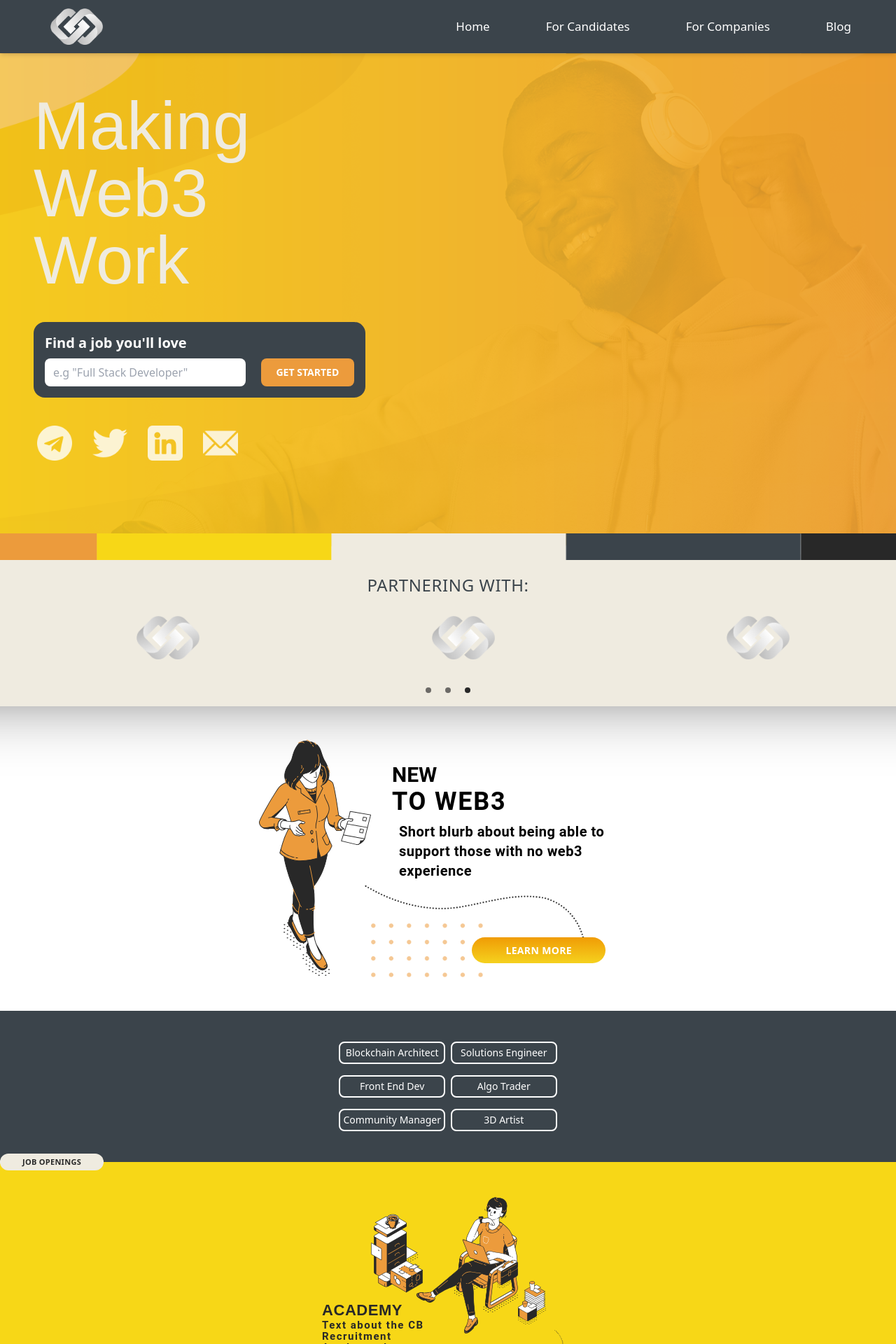
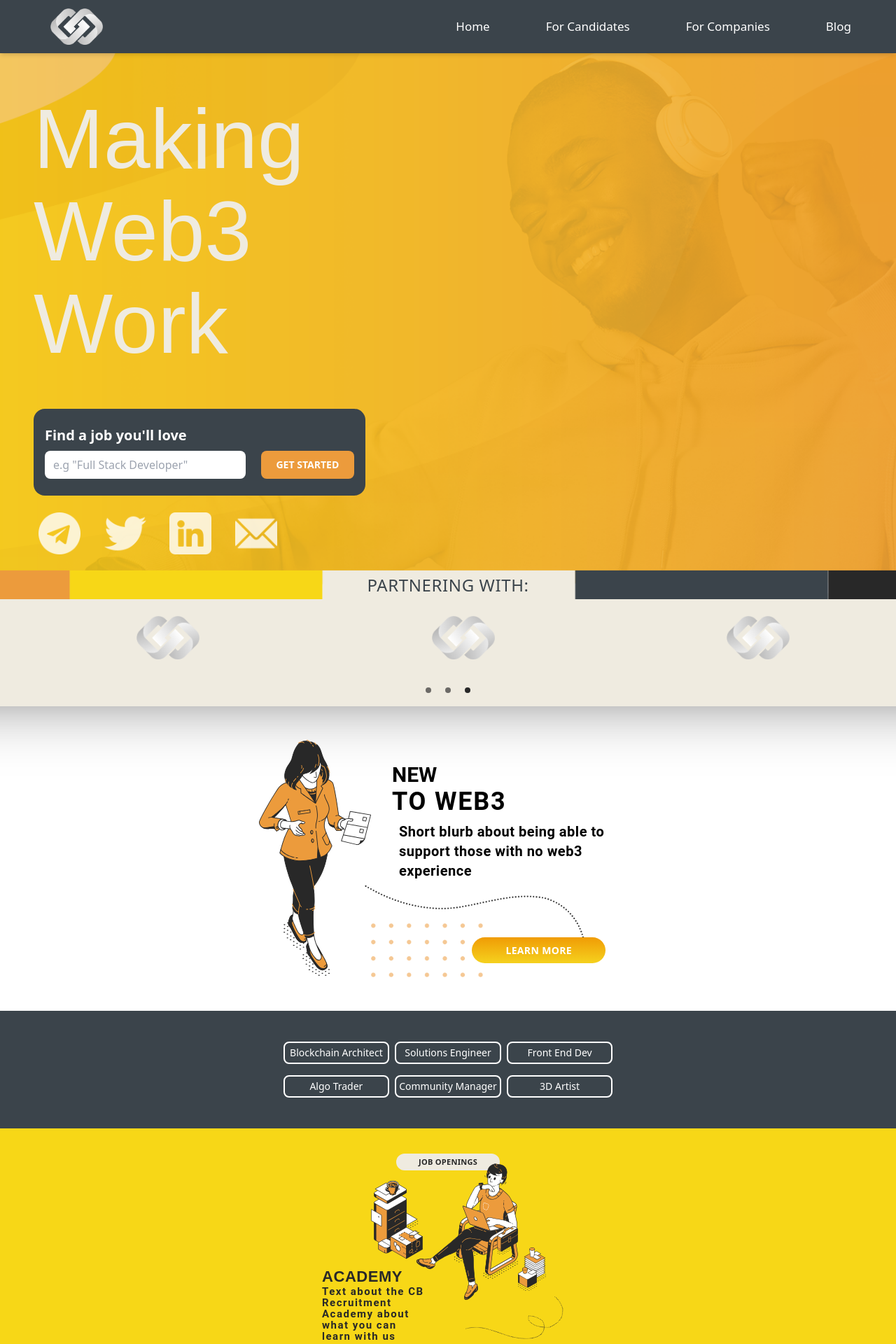
Before and after one commit to CBRecruitment/cb-recruitment, a Next.js app: page / in a window 1280 px wide. Shown: the top 1920 px of the page at 70% size. Built offline with nearby package versions, Linux system fonts and the light colour scheme.

Commit message:
Responsive tablet

```diff
--- a/components/General/SocialMediaIcons.tsx
+++ b/components/General/SocialMediaIcons.tsx
@@ -4,10 +4,10 @@ import React from 'react';
 
 const SocialMediaIcons = () => {
   return (
-    <div className='flex justify-around w-[90%] mx-auto space-x-5 mt-10 pb-10 sm:w-[60%] sm:mx-0 md:w-[40%] lg:w-[30%] xl:w-[25%] 2xl:w-[20%] opacity-80'>
+    <div className='flex justify-around w-[80%] mx-auto space-x-5 mt-6 pb-14 sm:w-[55%] sm:mx-0 md:w-[40%] md:mb-2 lg:w-[40%] xl:w-[30%] 2xl:w-[25%] opacity-80'>
       <Link href='https://t.me/CBR_Jobs' target='_blank'>
         <Image
-          className='hover:scale-110 ease-in-out duration-200'
+          className='hover:scale-110 ease-in-out duration-200 lg:w-[60px]'
           src={'/assets/branding/telegram-white.png'}
           alt='Telegram logo'
           width={50}
@@ -16,7 +16,7 @@ const SocialMediaIcons = () => {
       </Link>
       <Link href='https://twitter.com/cb_recruitment_' target='_blank'>
         <Image
-          className='hover:scale-110 ease-in-out duration-200'
+          className='hover:scale-110 ease-in-out duration-200 lg:w-[60px]'
           src={'/assets/branding/twitter-white.png'}
           alt='Twitter logo'
           width={50}
@@ -25,7 +25,7 @@ const SocialMediaIcons = () => {
       </Link>
       <Link href='https://www.linkedin.com/company/80659134' target='_blank'>
         <Image
-          className='hover:scale-110 ease-in-out duration-200'
+          className='hover:scale-110 ease-in-out duration-200 lg:w-[60px]'
           src={'/assets/branding/linkedin-white.png'}
           alt='LinkedIn logo'
           width={50}
@@ -34,7 +34,7 @@ const SocialMediaIcons = () => {
       </Link>
       <Link href='mailto:info@cbrecruitment.com' target='_blank'>
         <Image
-          className='hover:scale-110 ease-in-out duration-200'
+          className='hover:scale-110 ease-in-out duration-200 lg:w-[60px]'
           src={'/assets/branding/email-white.png'}
           alt='Email logo'
           width={50}
--- a/components/Home/Hero/Hero.module.css
+++ b/components/Home/Hero/Hero.module.css
@@ -10,9 +10,27 @@
 }
 
 @media screen and (min-width: 450px) {
-    .bg {
-      background: url('/assets/branding/hero_banner.png');
-      background-position: center;
-      background-size: cover;
+  .bg {
+    background: url('/assets/branding/hero_banner.png');
+    background-position: center;
+    background-size: cover;
+  }
+}
+
+/*******************
+      PORTRAIT
+********************/
+
+
+@media screen and (min-width: 600px) {
+  @media screen and (orientation: portrait) {
+    .portrait {
+      padding-top: 4em;
     }
+    .tablet {
+      font-size: 120px;
+      line-height: 1.3;
+      margin-bottom: 0.5em;
+    }
+  }
 }
--- a/components/Home/Hero/Hero.tsx
+++ b/components/Home/Hero/Hero.tsx
@@ -4,15 +4,19 @@ import SocialMediaIcons from '../../General/SocialMediaIcons';
 import styles from './Hero.module.css';
 import Nav from '../../Navbar/Nav';
 import clsx from 'clsx';
-import Partners from '../Partners/Partners';
 
 const Hero = () => {
   return (
     <div className='md:flex md:flex-col md:h-screen'>
       <Nav />
       <div className={clsx('md:flex-grow', styles.bg)}>
-        <div className='w-[92.5%] m-auto pt-14'>
-          <h1 className='text-[var(--cream)] w-[30%] text-left Anton-Regular text-7xl leading-[1.1] lg:w-[10%] lg:text-8xl 2xl:text-9xl 2xl:leading-[1.2]'>
+        <div className={clsx('w-[92.5%] m-auto pt-10', styles.portrait)}>
+          <h1
+            className={clsx(
+              'text-[var(--cream)] w-[30%] text-left Anton-Regular leading-[1.1] text-[80px] md:text-[120px] md:mt-4 lg:mb-14',
+              styles.tablet
+            )}
+          >
             Making Web3 Work
           </h1>
           <HeroSearchBar />
--- a/components/Home/Hero/HeroSearchBar.tsx
+++ b/components/Home/Hero/HeroSearchBar.tsx
@@ -10,7 +10,7 @@ const HeroSearchBar = () => {
   };
 
   return (
-        <div className='flex flex-col mx-auto bg-[var(--gray)] rounded-2xl p-4 mt-10 sm:w-[60%] sm:mx-0 md:w-[55%] lg:w-[50%] xl:w-[40%] 2xl:w-[30%]'>
+    <div className='flex flex-col mx-auto bg-[var(--gray)] rounded-2xl p-4 mt-4 sm:w-[60%] sm:mx-0 md:w-[60%] lg:w-[55%] lg:mt-18 lg:py-6 xl:w-[40%] 2xl:w-[30%]'>
       <span className='text-white mb-2 font-bold text-xl'>
         Find a job you'll love
       </span>
--- a/components/Home/JobOpenings.tsx
+++ b/components/Home/JobOpenings.tsx
@@ -1,3 +1,5 @@
+import { useEffect, useState } from 'react';
+
 const jobs = [
   'Blockchain Architect',
   'Solutions Engineer',
@@ -7,10 +9,20 @@ const jobs = [
   '3D Artist',
 ];
 
+const jobs2 = ['Marketing Manager', 'Senior Developer', 'Investor Relations'];
+
 const JobOpenings = () => {
+  //   const [mdScreen, setMdScreen] = useState(false);
+
+  //   if (screen.width > 768) {
+  //     setMdScreen(true);
+  //   } else {
+  //     setMdScreen(false);
+  //   }
+
   return (
-        <div className='text-[14px] w-[320px] pb-10 m-auto flex justify-center'>
-            <div className='grid grid-cols-2 gap-2'>
+    <div className='text-[14px] w-[320px] md:w-[600px] pb-10 m-auto flex justify-center'>
+      <div className='grid grid-cols-3 gap-2'>
         {jobs.map((job, idx) => (
           <div className='w-full py-1' key={idx}>
             <div className='border-2 border-white rounded-lg p-1 text-center w-full'>
@@ -20,6 +32,16 @@ const JobOpenings = () => {
             </div>
           </div>
         ))}
+        {/* {mdScreen &&
+          jobs2.map((job, idx) => (
+            <div className='w-full py-1' key={idx}>
+              <div className='border-2 border-white rounded-lg p-1 text-center w-full'>
+                <p className='text-white whitespace-nowrap text-ellipsis overflow-hidden text-sm'>
+                  {job}
+                </p>
+              </div>
+            </div>
+          ))} */}
       </div>
     </div>
   );
--- a/components/Home/JobOpeningsBar.tsx
+++ b/components/Home/JobOpeningsBar.tsx
@@ -2,11 +2,12 @@ import React from 'react';
 
 const JobOpeningsBar = () => {
   return (
-    <div className='absolute top-[190px]'>
-      <p className='bg-[var(--cream)] rounded-full m-auto w-fit px-[2rem] py-[0.2rem] text-[var(--darkgray)] text-[11px] Roboto font-semibold tracking-wide top-[14px] pt-1 relative bottom-0'>
-        JOB OPENINGS
-      </p>
-      <div className='bg-[var(--cream)] h-1'></div>
+    <div className='flex justify-center items-center'>
+      <div className='absolute top-[190px]'>
+        <p className='bg-[var(--cream)] rounded-full m-auto w-fit px-[2rem] py-[0.2rem] text-[var(--darkgray)] text-[11px] Roboto font-semibold tracking-wide top-[14px] pt-1 relative bottom-0'>
+          JOB OPENINGS
+        </p>
+      </div>
     </div>
   );
 };
--- a/pages/index.tsx
+++ b/pages/index.tsx
@@ -29,7 +29,14 @@ const Home = ({ allPosts }: Props) => {
 export default Home;
 
 export const getStaticProps = async () => {
-  const allPosts = getAllPosts(['title', 'date', 'slug', 'author', 'coverImage', 'excerpt']);
+  const allPosts = getAllPosts([
+    'title',
+    'date',
+    'slug',
+    'author',
+    'coverImage',
+    'excerpt',
+  ]);
 
   return {
     props: { allPosts },
```
Lines whose indentation alone changed are shown as unchanged.
